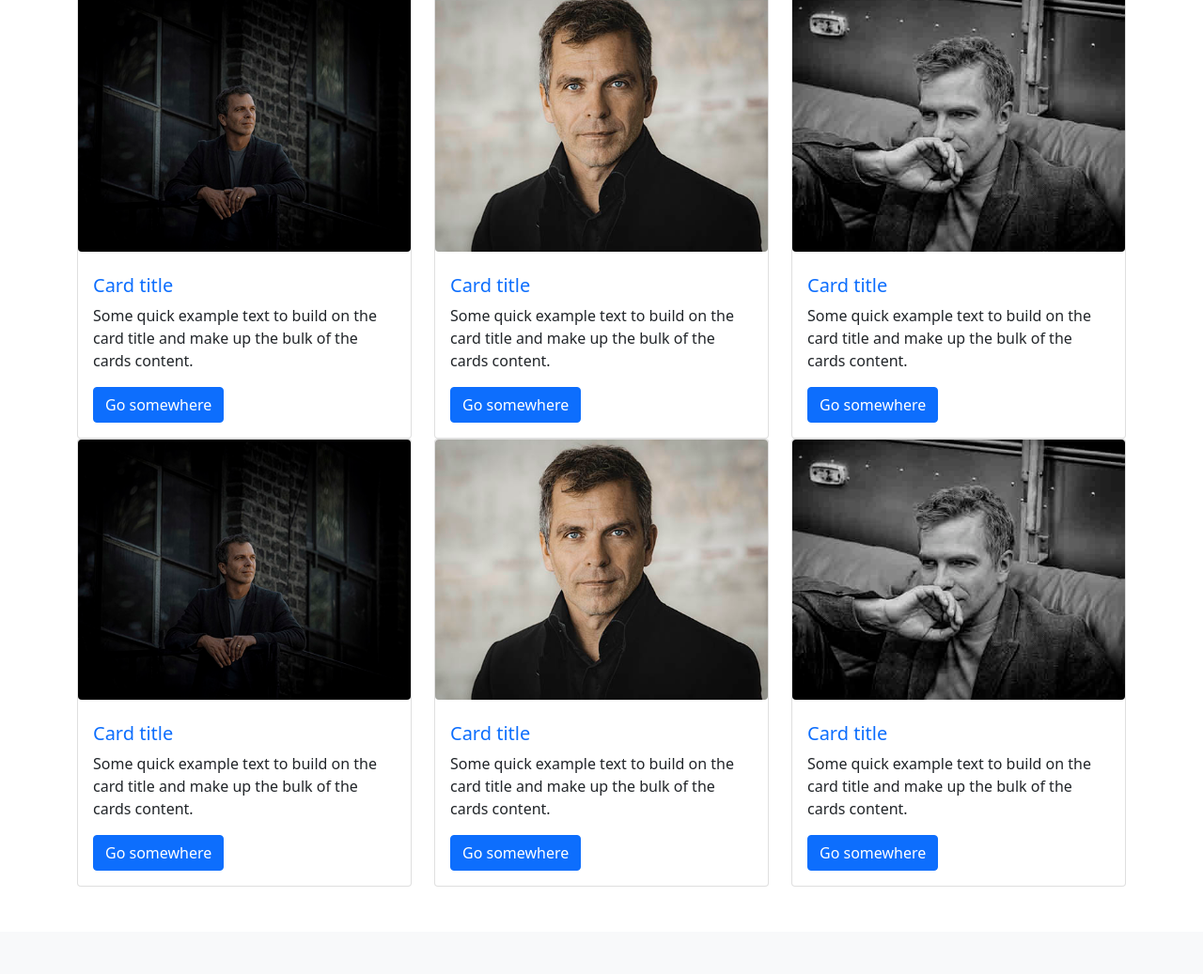
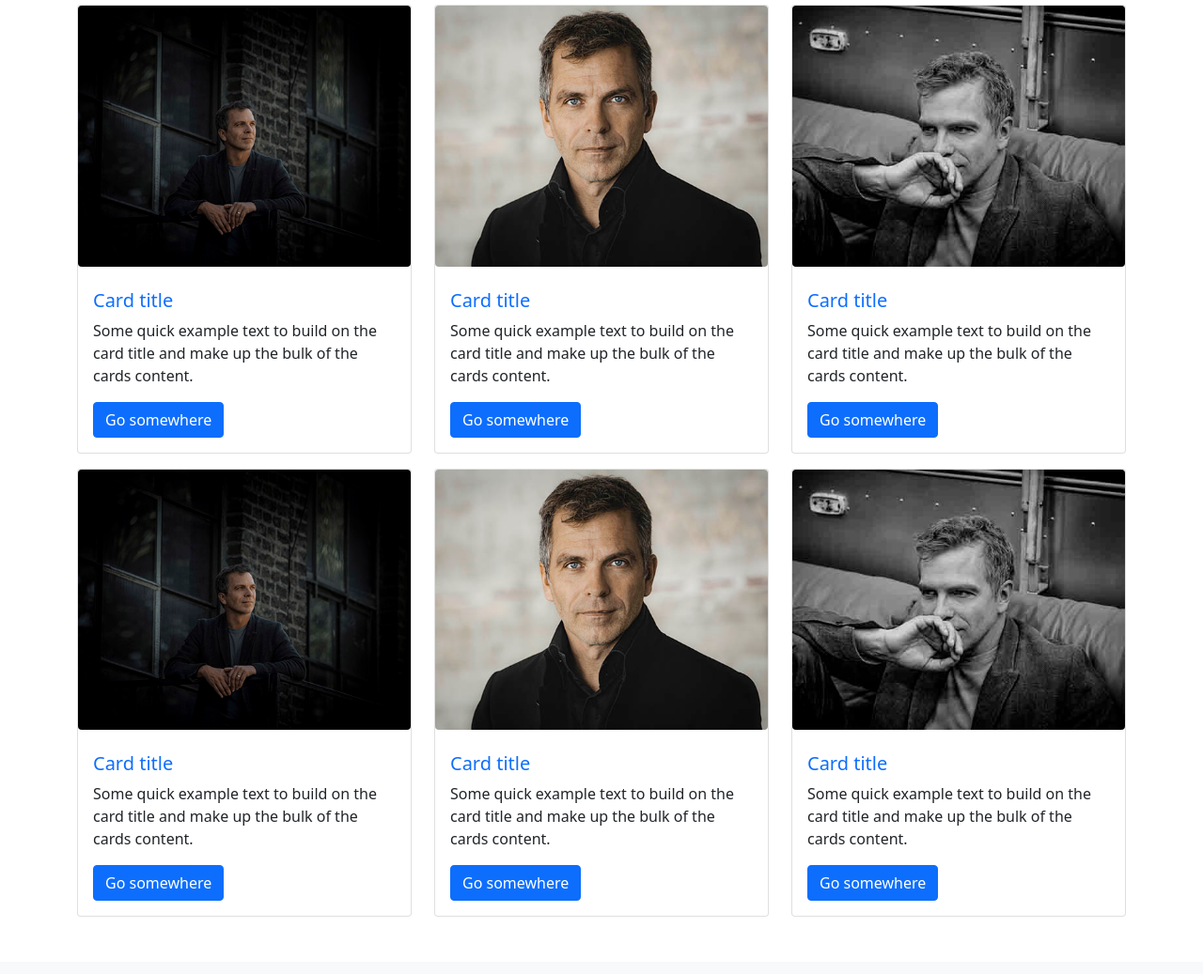
Before and after one commit to Mt20102001/68_1951061101_TruongMinhTuan_61TH4, a plain HTML site: page post.html in a window 1280 px wide. Shown: the part 147-1184 px from the top of the page at 94% size. Drawn offline with nearby package versions, Linux system fonts and the light colour scheme.

Commit message:
fix mt-2

```diff
--- a/post.html
+++ b/post.html
@@ -31,7 +31,7 @@
                 <span class="navbar-toggler-icon"></span>
             </button>
             <div class="collapse navbar-collapse" id="navbarSupportedContent">
-                <ul class="navbar-nav ms-auto mb-2 mb-lg-0">
+                <ul class="navbar-nav ms-auto mb-3 mb-lg-0">
                     <li class="nav-item">
                         <a class="nav-link active" aria-current="page" href="./index.html">Home</a>
                     </li>
@@ -53,7 +53,7 @@
             <div class="text-center mb-2">
             </div>
             <div class="row">
-                <div class="col-lg-4 col-md-6 mb-2-6">
+                <div class="col-lg-4 col-md-6 mt-3 mb-2-6">
                     <article class="card card-style2">
                         <div class="card-img">
                             <img class="figure-img img-fluid rounded" src="./img2.jpeg" alt="...">
@@ -66,7 +66,7 @@
                         </div>
                     </article>
                 </div>
-                <div class="col-lg-4 col-md-6 mb-2-6">
+                <div class="col-lg-4 col-md-6 mt-3 mb-2-6">
                     <article class="card card-style2">
                         <div class="card-img">
                             <img class="figure-img img-fluid rounded" src="./img3.jpeg" alt="...">
@@ -79,7 +79,7 @@
                         </div>
                     </article>
                 </div>
-                <div class="col-lg-4 col-md-6 mb-2-6">
+                <div class="col-lg-4 col-md-6 mt-3 mb-2-6">
                     <article class="card card-style2">
                         <div class="card-img">
                             <img class="figure-img img-fluid rounded" src="./img5.jpeg" alt="...">
@@ -92,7 +92,7 @@
                         </div>
                     </article>
                 </div>
-                <div class="col-lg-4 col-md-6 mb-2-6">
+                <div class="col-lg-4 col-md-6 mt-3 mb-2-6">
                     <article class="card card-style2">
                         <div class="card-img">
                             <img class="figure-img img-fluid rounded" src="./img2.jpeg" alt="...">
@@ -105,7 +105,7 @@
                         </div>
                     </article>
                 </div>
-                <div class="col-lg-4 col-md-6 mb-2-6">
+                <div class="col-lg-4 col-md-6 mt-3 mb-2-6">
                     <article class="card card-style2">
                         <div class="card-img">
                             <img class="figure-img img-fluid rounded" src="./img3.jpeg" alt="...">
@@ -118,7 +118,7 @@
                         </div>
                     </article>
                 </div>
-                <div class="col-lg-4 col-md-6 mb-2-6">
+                <div class="col-lg-4 col-md-6 mt-3 mb-2-6">
                     <article class="card card-style2">
                         <div class="card-img">
                             <img class="figure-img img-fluid rounded" src="./img5.jpeg" alt="...">
```
